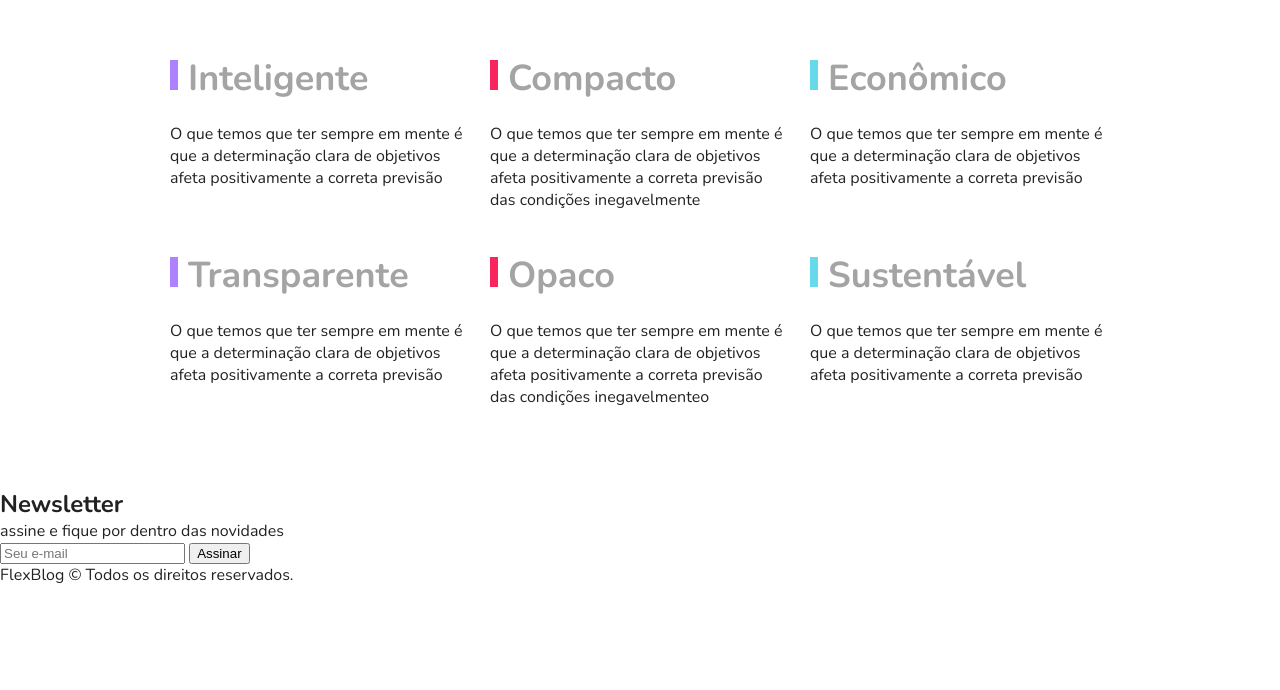
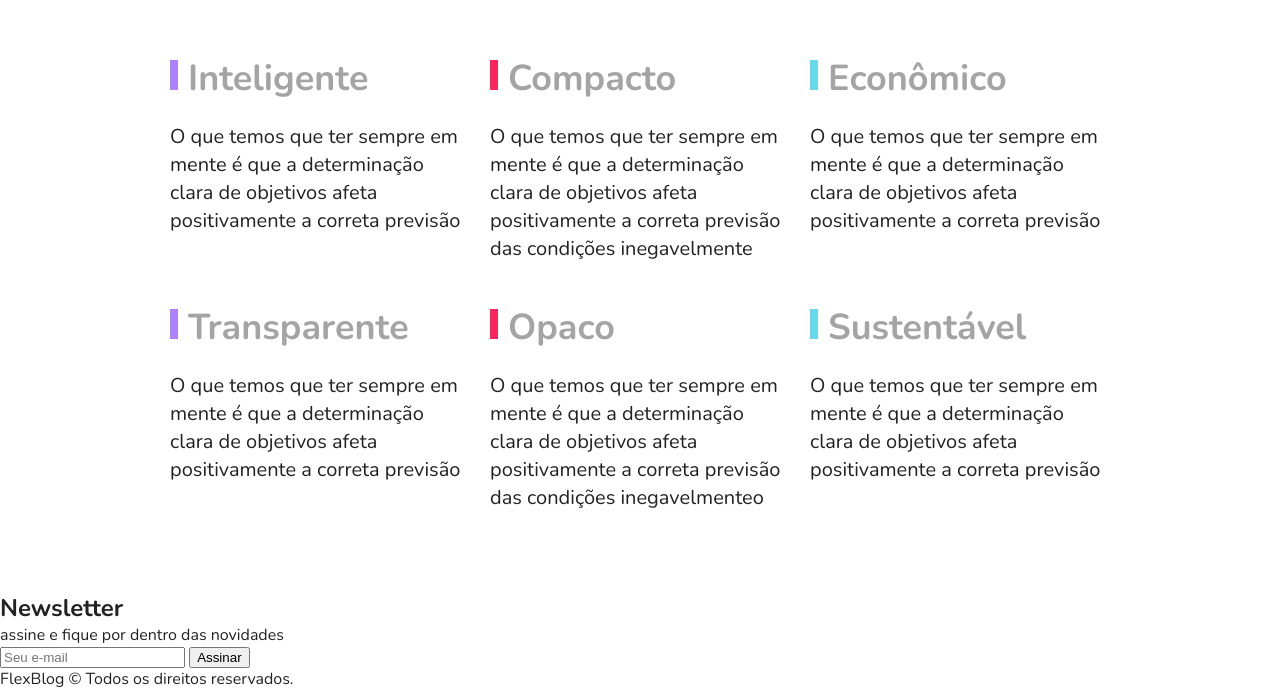
Before and after one commit to luccahora/Flexblog, a plain HTML site: page flexblog/index.html in a window 1280 px wide. Shown: the part 2490-3180 px from the top of the page. Before the commit the page ends 3076 px from the top, so only its background shows below. Drawn offline with nearby package versions, Linux system fonts and the light colour scheme.

Commit message:
Parágrafo item

```diff
--- a/flexblog/css/style.css
+++ b/flexblog/css/style.css
@@ -298,3 +298,9 @@ img {
 .qualidade-item:nth-of-type(3n+3) h2::before {
   background: #66d9eb;
 }
+
+.qualidade-item p {
+  font-size: 1.25em;
+  line-height: 1.4;
+  /* color: #7c7c7c; */
+}
```
